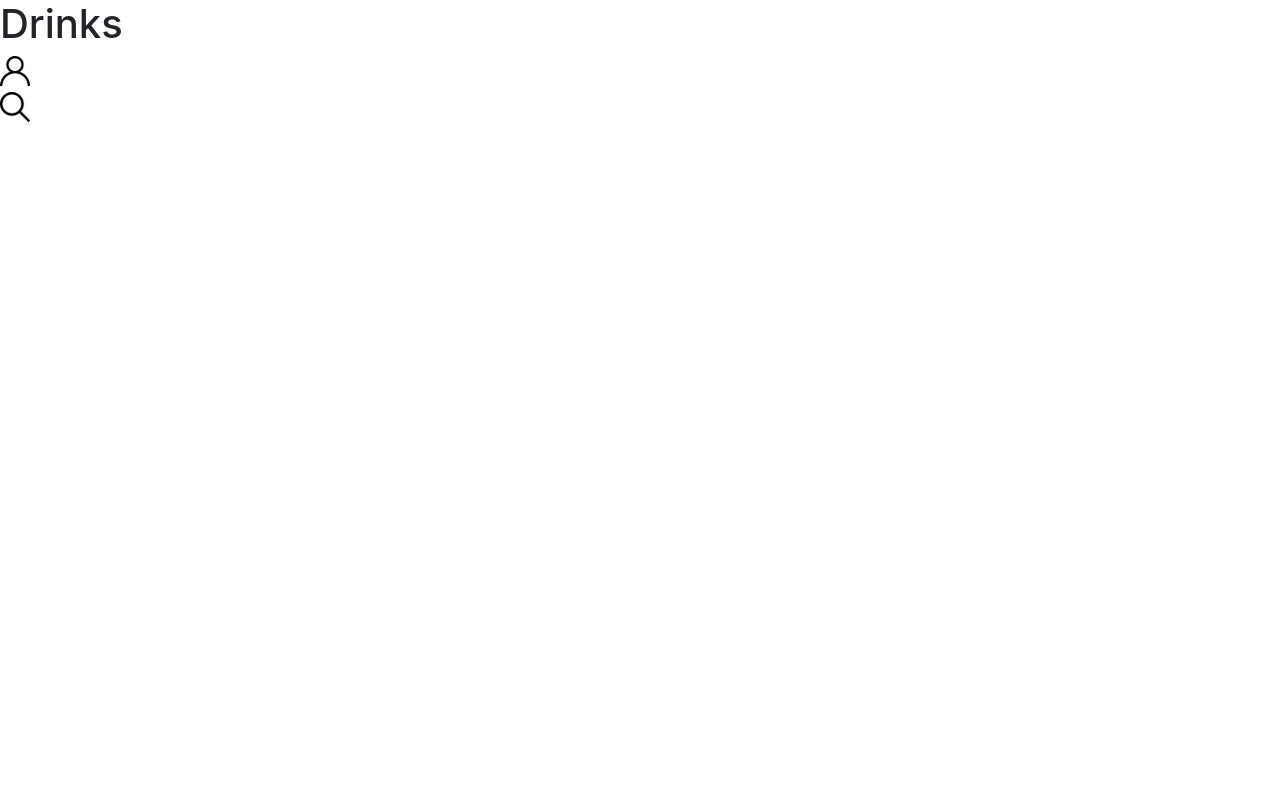
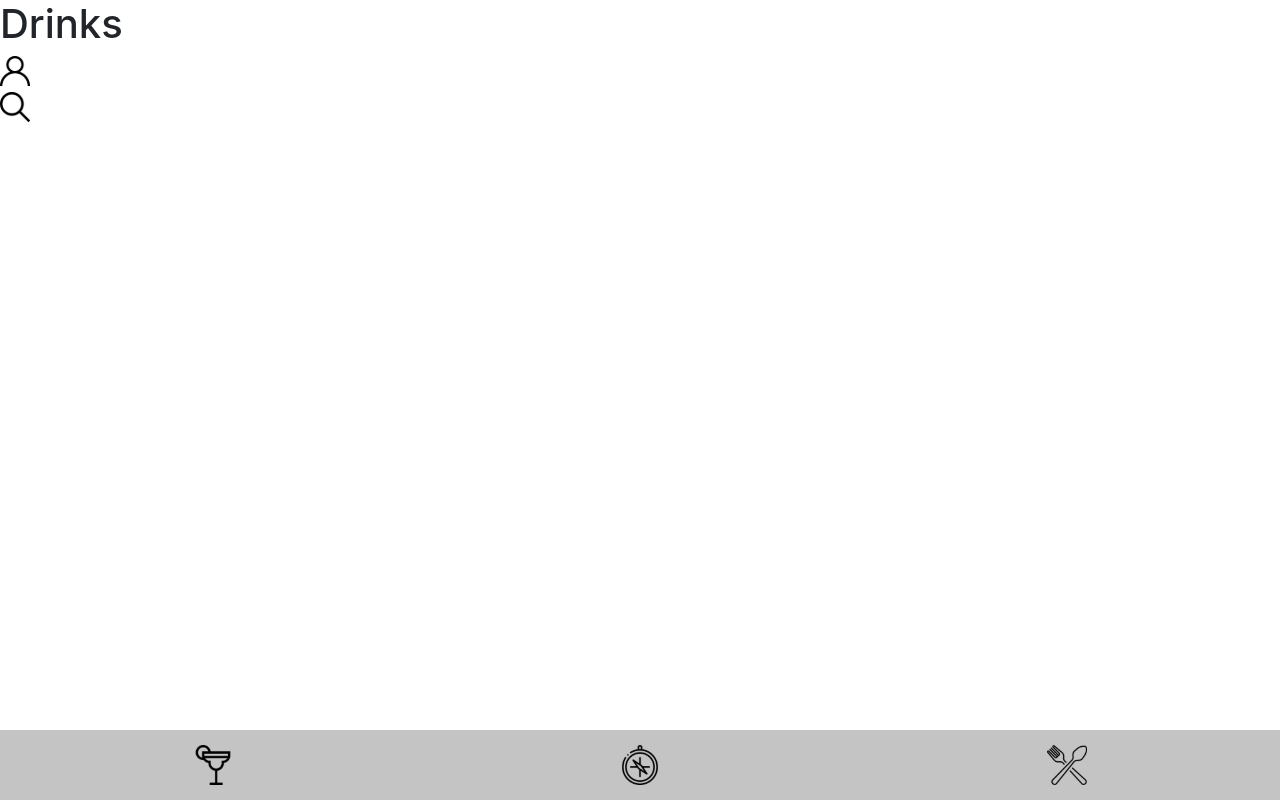
Before and after one commit to thiagodanobrega/recipes-app, a React (Create React App) app: page /drinks in a window 1280 px wide. Built offline with nearby package versions, Linux system fonts and the light colour scheme.

Commit message:
build: retificando merges. Readicionando ButtonMenu as paginas Drinks e DrinkExplore

```diff
--- a/src/pages/DinkRecipeScreen.js
+++ b/src/pages/DinkRecipeScreen.js
@@ -1,6 +1,7 @@
 import React, { useState } from 'react';
 import Header from '../components/header';
 import searchIcon from '../images/searchIcon.svg';
+import BottomMenu from '../components/BottomMenu';
 
 function DinksRecipeScreen() {
   const [showSearch, setShowSearch] = useState(true);
@@ -25,6 +26,7 @@ function DinksRecipeScreen() {
           hidden={ showSearch }
         />
       </form>
+      <BottomMenu />
     </div>
   );
 }
--- a/src/pages/DrinkExploreScreen.js
+++ b/src/pages/DrinkExploreScreen.js
@@ -1,4 +1,5 @@
 import React from 'react';
+import BottomMenu from '../components/BottomMenu';
 import Header from '../components/header';
 
 function DrinkExploreScreen() {
@@ -7,6 +8,7 @@ function DrinkExploreScreen() {
       <h1 data-testid="page-title">Explore Drinks</h1>
 
       <Header />
+      <BottomMenu />
     </div>
   );
 }
```
Also changed, not shown: src/components/formHeader/index.js (added).
